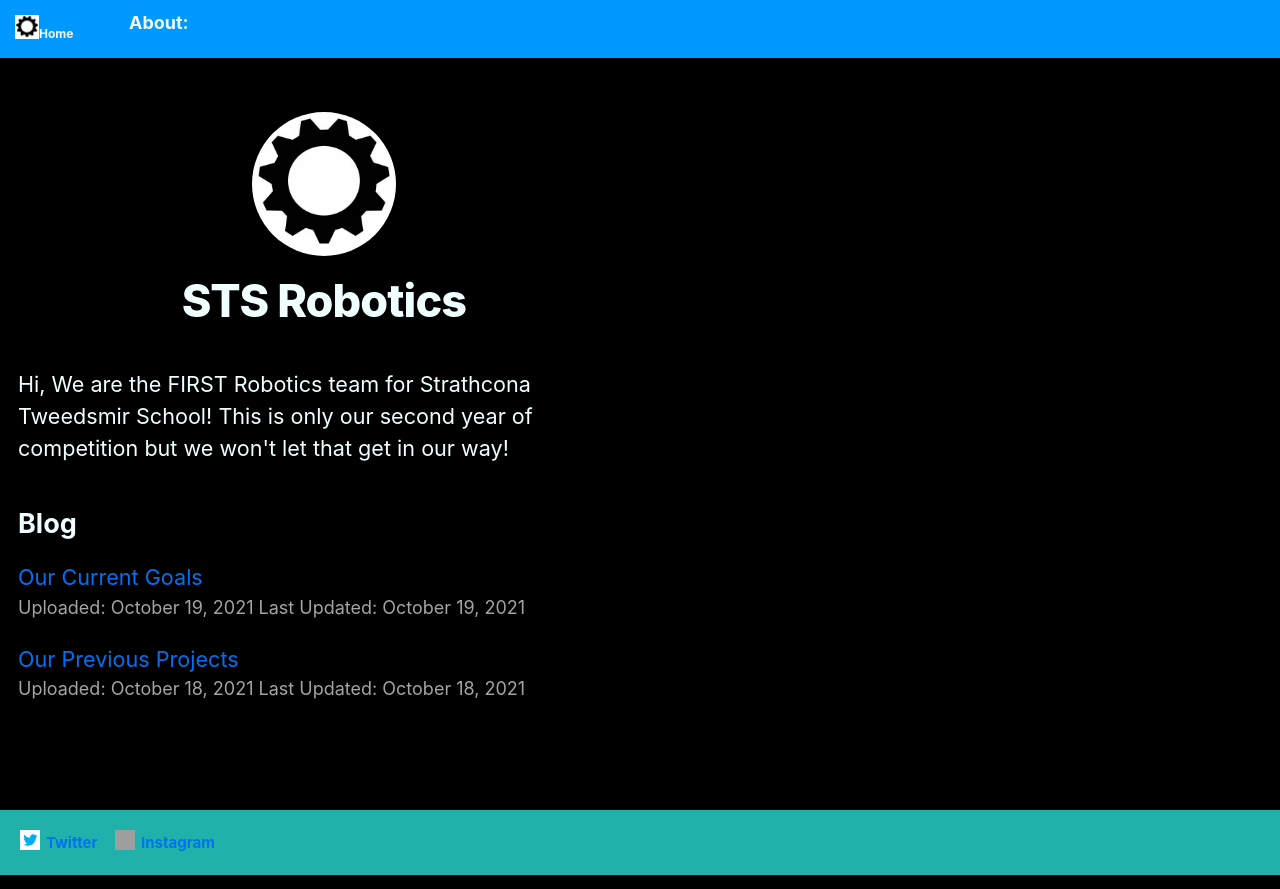
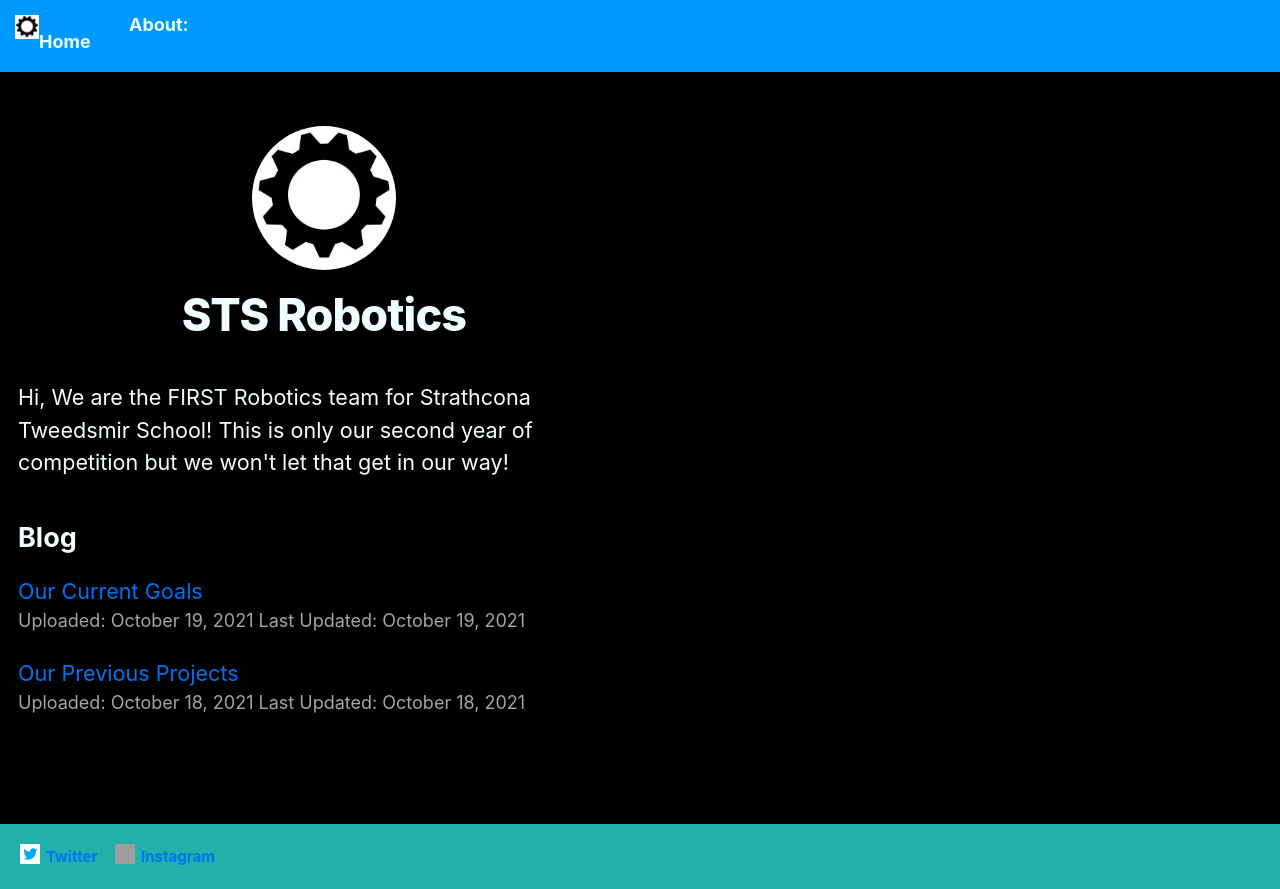
Before and after one commit to Moop3334/nextjs-blog, a Next.js app: page / in a window 1280 px wide. Built offline with nearby package versions, Linux system fonts and the light colour scheme; grey boxes are pictures that could not be loaded.

Commit message:
Debugging NavBar Layout [up3]
Why did I decide to use Next.Js?

```diff
--- a/styles/utils.module.css
+++ b/styles/utils.module.css
@@ -34,13 +34,13 @@
   .navTxt {
     font-size: 18px;
     padding: 0;
-    margin: -6px auto auto 24px;
+    margin: -4px auto auto 24px;
   }
 
   .navImg {
-    font-size: 12px;
+    font-size: 18px;
     padding: 0;
-    margin: -24px auto auto 24px;
+    margin: -20px auto auto 24px;
   }
 
   .borderCircle {
```
